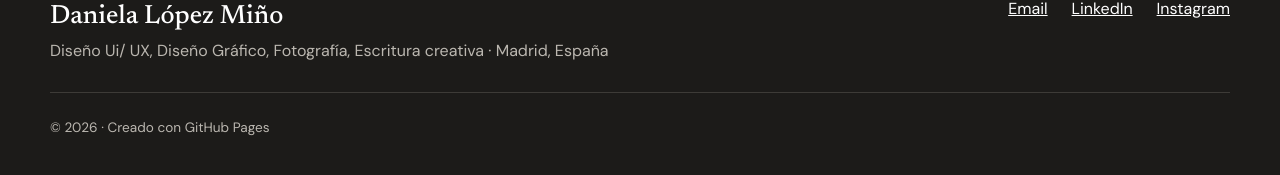
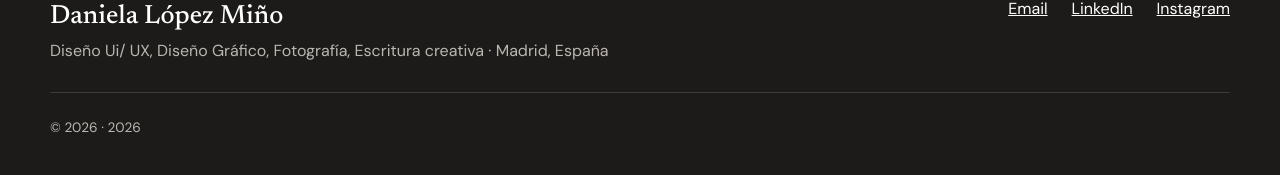
Before and after one commit to danielalopezmino/projects, a Jekyll site: the page built from index.html, in a window 1280 px wide and 900 px high, scrolled down 3277 px. Shown: the part 708-883 px from the top of the window. Built offline with Jekyll 4.4.1, drawn with Linux system fonts in a browser that asks for light colours.

Commit message:
Update default.html

```diff
--- a/_layouts/default.html
+++ b/_layouts/default.html
@@ -50,11 +50,11 @@
           <p>{{ site.author.role }} · {{ site.author.location }}</p>
         </div>
         <div class="footer-links">
-          <a href="mailto:{{ site.author.email }}">Email</a>
-          <a href="{{ site.social.linkedin }}" target="_blank" rel="noreferrer">LinkedIn</a>
+          <a href="mailto:{{ daniela.lopez.mino@gmail.com }}">Email</a>
+          <a href="{{ https://www.linkedin.com/in/dany-lopez-mino/ }}" target="_blank" rel="noreferrer">LinkedIn</a>
           <a href="{{ site.social.instagram }}" target="_blank" rel="noreferrer">Instagram</a>
         </div>
-        <p class="footer-meta">© {{ 'now' | date: '%Y' }} · Creado con GitHub Pages</p>
+        <p class="footer-meta">© {{ 'now' | date: '%Y' }} · 2026</p>
       </div>
     </footer>
 
```
